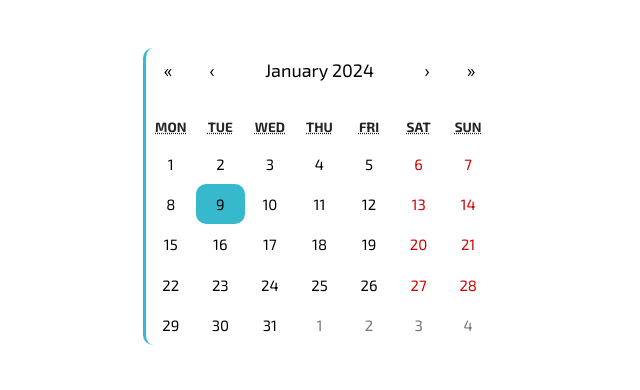
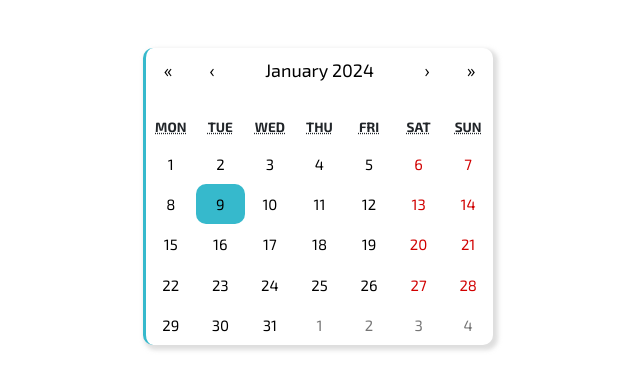
Before and after one commit to asicuro/tirocinio-prenotazione-postazioni, a React (Create React App) app in the folder frontend/prenotazione-postazioni/: page / in a window 1280 px wide. Shown: the top 390 px of the page, without its empty margins (322-962 px from the left). Built offline with nearby package versions, Linux system fonts and the light colour scheme.

Commit message:
Aggiunta box-shadow al calendario

```diff
--- a/frontend/prenotazione-postazioni/src/Calendario.css
+++ b/frontend/prenotazione-postazioni/src/Calendario.css
@@ -10,6 +10,7 @@
     font-family: Exo2;
     font-size: large;
     background-color: white;
+    box-shadow: 3px 3px 4px 2px #cacaca9d;
 }
 
 .main-container {
```
